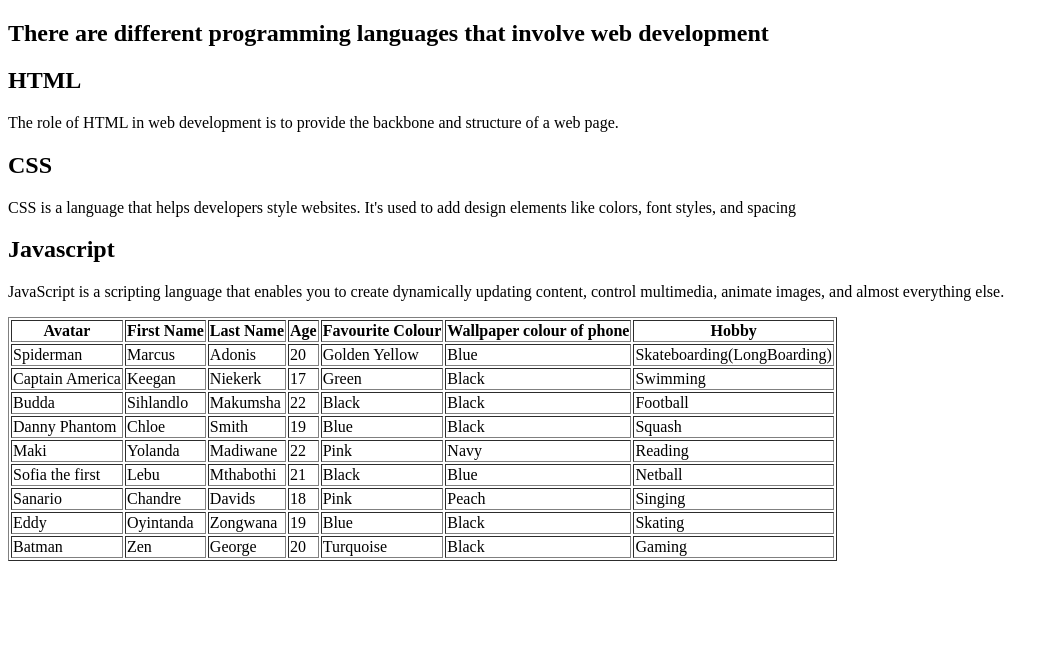
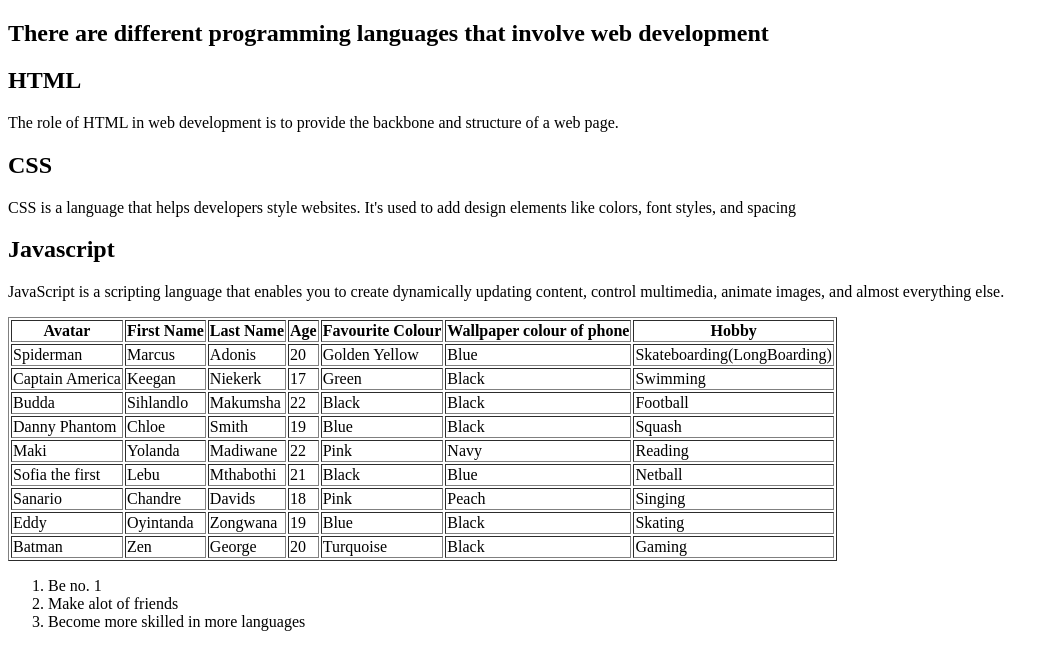
Before and after one commit to C0dingForFun/wednesday, a plain HTML site: page index.html in a window 1280 px wide. Shown: the whole page, without its empty margins (0-1055 px from the left). Drawn offline with Linux system fonts and the light colour scheme.

Commit message:
ordered list

```diff
--- a/index.html
+++ b/index.html
@@ -121,6 +121,13 @@
         </table>
     </section>
 
+    <section>
+        <ol>
+            <li>Be no. 1</li>
+            <li>Make alot of friends</li>
+            <li>Become more skilled in more languages</li>
+        </ol>
+    </section>
   </main>
 </body>
 </html>
```
